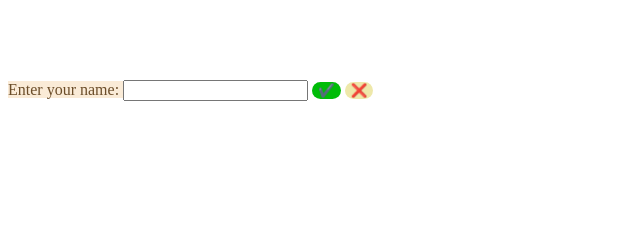
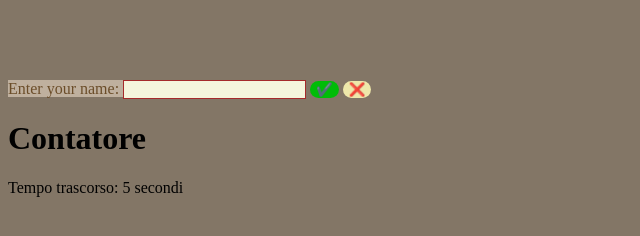
Before and after one commit to palmieri24/U2-W3-D2, a plain HTML site: page index.html in a window 1280 px wide. Shown: the whole page, without its empty margins (0-640 px from the left). Drawn offline with Linux system fonts and the light colour scheme.

Commit message:
fix exercise n°2

```diff
--- a/index.html
+++ b/index.html
@@ -15,6 +15,10 @@
         <button id="resetButton" class="resetBtn">❌</button>
       </div>
     </form>
+
+    <h1>Contatore</h1>
+    <p>Tempo trascorso: <span id="timeCounter">0</span> secondi</p>
+
     <script src="./script.js"></script>
   </body>
 </html>
--- a/script.js
+++ b/script.js
@@ -48,3 +48,14 @@ const remResetButton = () => {
 const handleInput = (event) => {
   localStorage.setItem("searchQuery", event.target.value);
 };
+
+//ESERCIZIO N°2:
+let seconds = sessionStorage.getItem("timeCounter") || 0;
+
+function updateCounter() {
+  seconds++;
+  sessionStorage.setItem("timeCounter", seconds);
+  document.getElementById("timeCounter").textContent = seconds;
+}
+
+setInterval(updateCounter, 1000);
--- a/style.css
+++ b/style.css
@@ -1,5 +1,9 @@
 * {
   box-sizing: border-box;
+}
+
+body {
+  background-color: rgb(131, 118, 102);
 }
 
 form {
@@ -7,9 +11,15 @@ form {
 }
 
 label {
-  background-color: antiquewhite;
+  background-color: rgba(250, 235, 215, 0.496);
   color: rgb(107, 77, 41);
 }
+
+input {
+  background-color: beige;
+  border: solid 0.5px brown;
+}
+
 #saveButton {
   background-color: #00bc08;
   border-radius: 10px;
```
